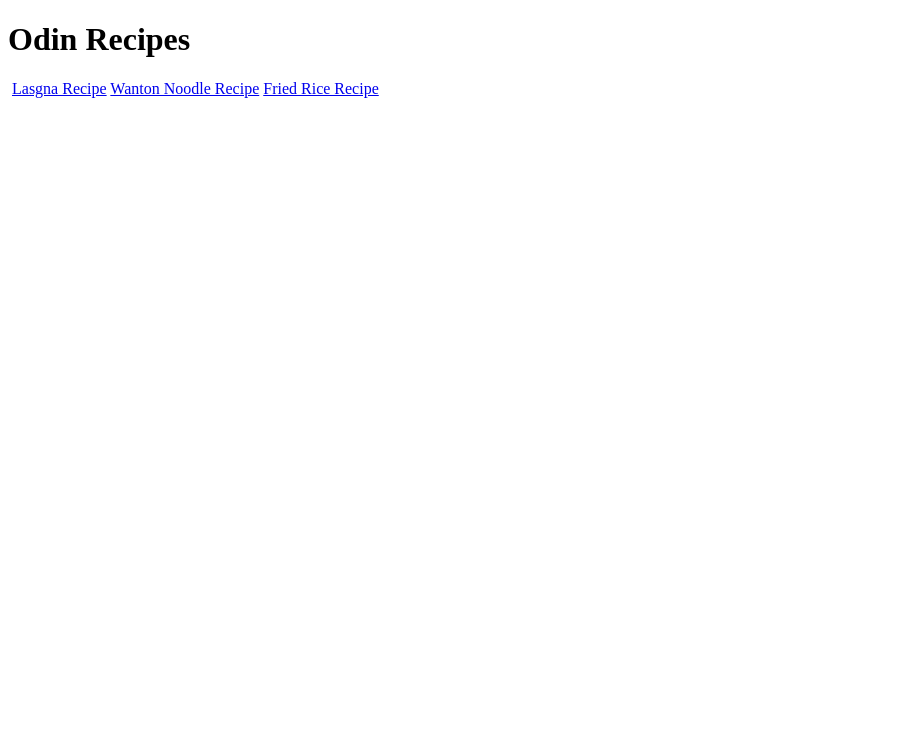
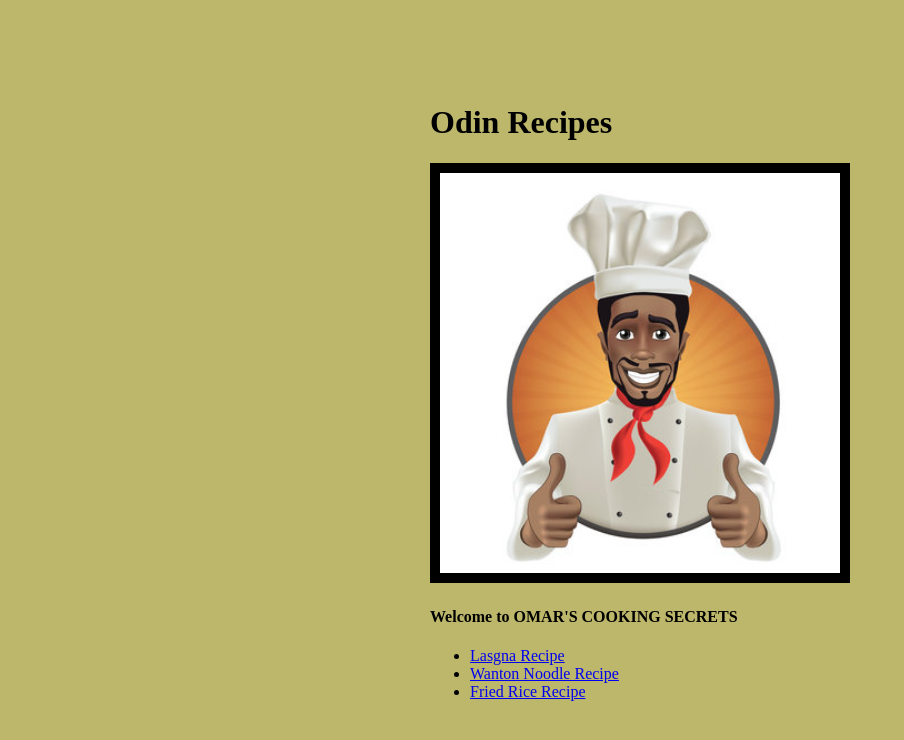
Before and after one commit to SAMTAN444/odin_recipes, a plain HTML site: page index.html in a window 1280 px wide. Shown: the whole page, without its empty margins (0-904 px from the left). Drawn offline with Linux system fonts and the light colour scheme.

Commit message:
Added background style and completed index.html

```diff
--- a/index.html
+++ b/index.html
@@ -3,13 +3,35 @@
 <head>
     <meta charset="UTF-8">
     <meta name="viewport" content="width=device-width, initial-scale=1.0">
+    <style>
+        body {
+            margin: 0;
+            padding: 0;
+            display: flex;
+            justify-content: center;
+            align-items: center;
+            height: 100vh;
+            background-color: darkkhaki;
+        }
+
+        .container img {
+            border: 10px solid black;
+        }
+    </style>
     <title>Odin Recipes</title>
 </head>
 <body>
-    <h1>Odin Recipes</h1>
-    <img src="">
-    <a href="recipes/lasagna.html">Lasgna Recipe</a>
-    <a href="recipes/wanton_noodle.html">Wanton Noodle Recipe</a>
-    <a href="recipes/fried_rice.html">Fried Rice Recipe</a>
+    <div class="container">
+        <h1>Odin Recipes</h1>
+        <img src="images_recipes/black_chef.jpg" alt="black chef" height="400" width="400">
+        <h4>Welcome to <b>OMAR'S COOKING SECRETS</b></h4>
+        <p>
+            <ul>
+                <li><a href="recipes/lasagna.html">Lasgna Recipe</a></li>
+                <li><a href="recipes/wanton_noodle.html">Wanton Noodle Recipe</a></li>
+                <li><a href="recipes/fried_rice.html">Fried Rice Recipe</a></li>
+            </ul>
+        </p>
+    </div>
 </body>
 </html>
```
Also changed, not shown: recipes/fried_rice.html (+18 -0 lines), recipes/lasagna.html (+11 -0 lines), recipes/wanton_noodle.html (+18 -0 lines), images_recipes/black_chef.jpg (added), images_recipes/black_chef.webp (deleted), 2 other files.
